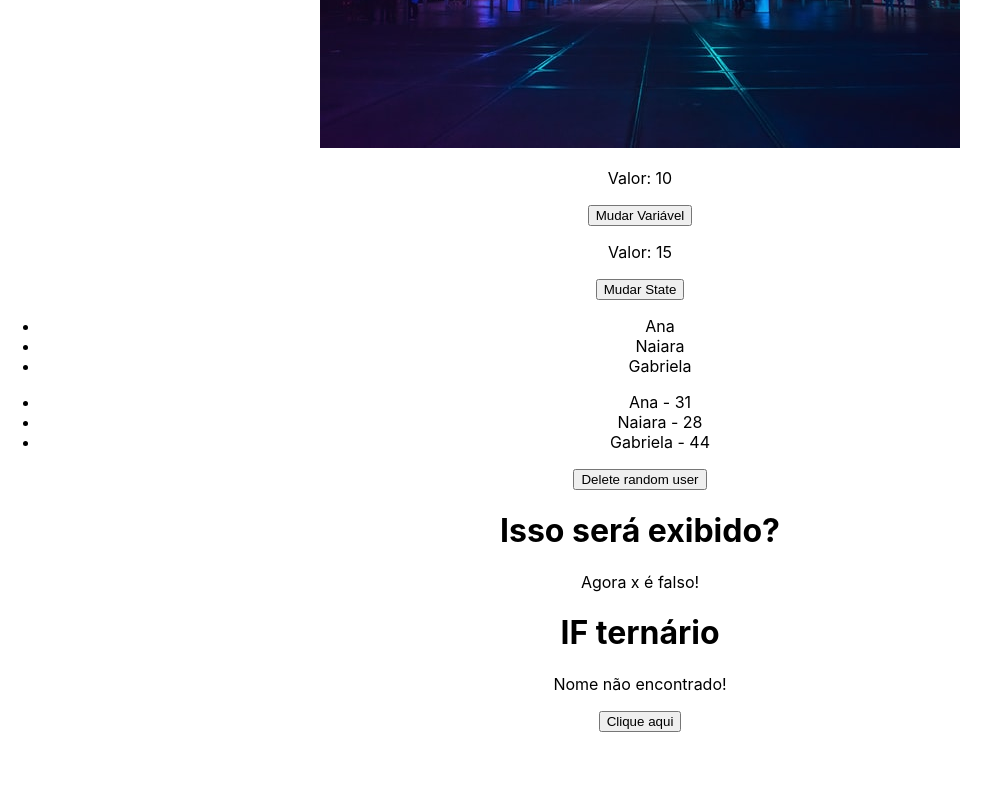
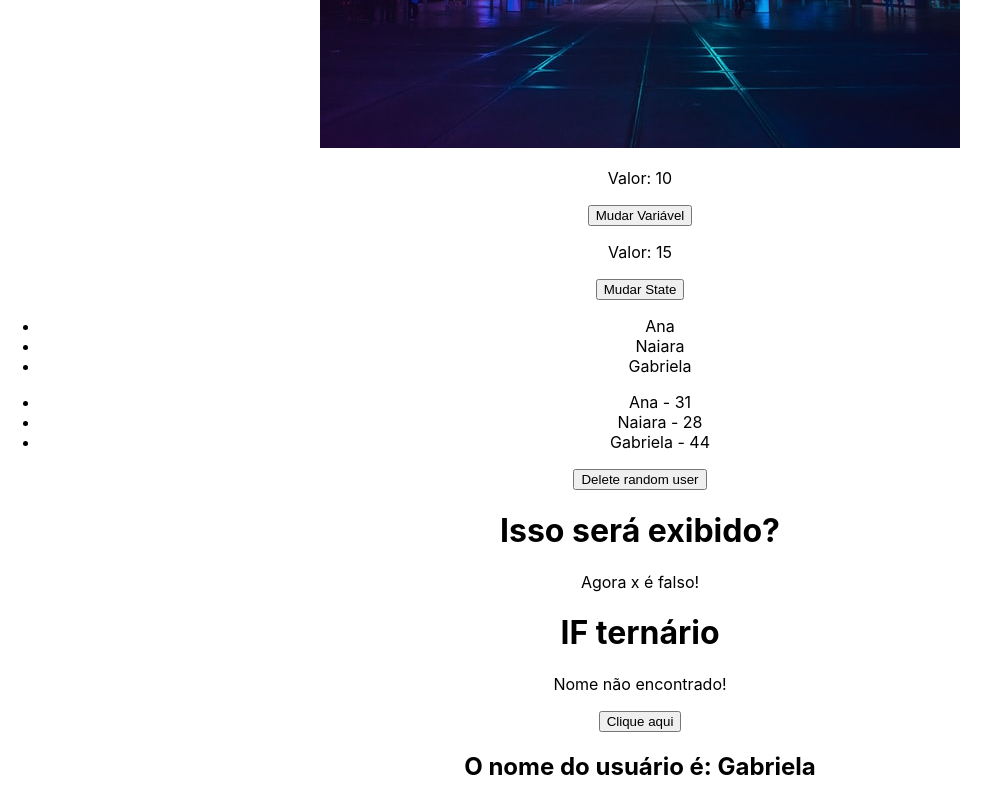
Before and after one commit to naiaragabriela/curso-react, a React (Create React App) app in the folder avancado/avancado/: page / in a window 1280 px wide. Shown: the part 792-1592 px from the top of the page, without its empty margins (0-1000 px from the left). Before the commit the page ends 1524 px from the top, so only its background shows below. Built offline with nearby package versions, Linux system fonts and the light colour scheme.

Commit message:
feat: create props

```diff
--- a/avancado/avancado/src/App.js
+++ b/avancado/avancado/src/App.js
@@ -1,10 +1,14 @@
+import { useState } from 'react';
 import './App.css';
 import City from './assets/city.jpg';
 import CondicionalRender from './components/CondicionalRender';
 import ListRender from './components/ListRender';
 import ManageData from './components/ManageData';
+import ShowUsername from './components/ShowUsername';
 
 function App() {
+  const name = "Naiara";
+  const [userName] = useState("Gabriela");
   return (
     <div className="App">
       <h1>Avançando no REACT</h1>
@@ -18,6 +22,7 @@
       <ManageData />
       <ListRender />
       <CondicionalRender />
+      <ShowUsername name={userName}/>
       </div>
     </div>
   );
--- /dev/null
+++ b/avancado/avancado/src/components/ShowUsername.jsx
@@ -0,0 +1,9 @@
+const ShowUsername = (props) => {
+  return (
+    <div>
+        <h2> O nome do usuário é: {props.name}</h2>
+    </div>
+  )
+}
+
+export default ShowUsername
```
